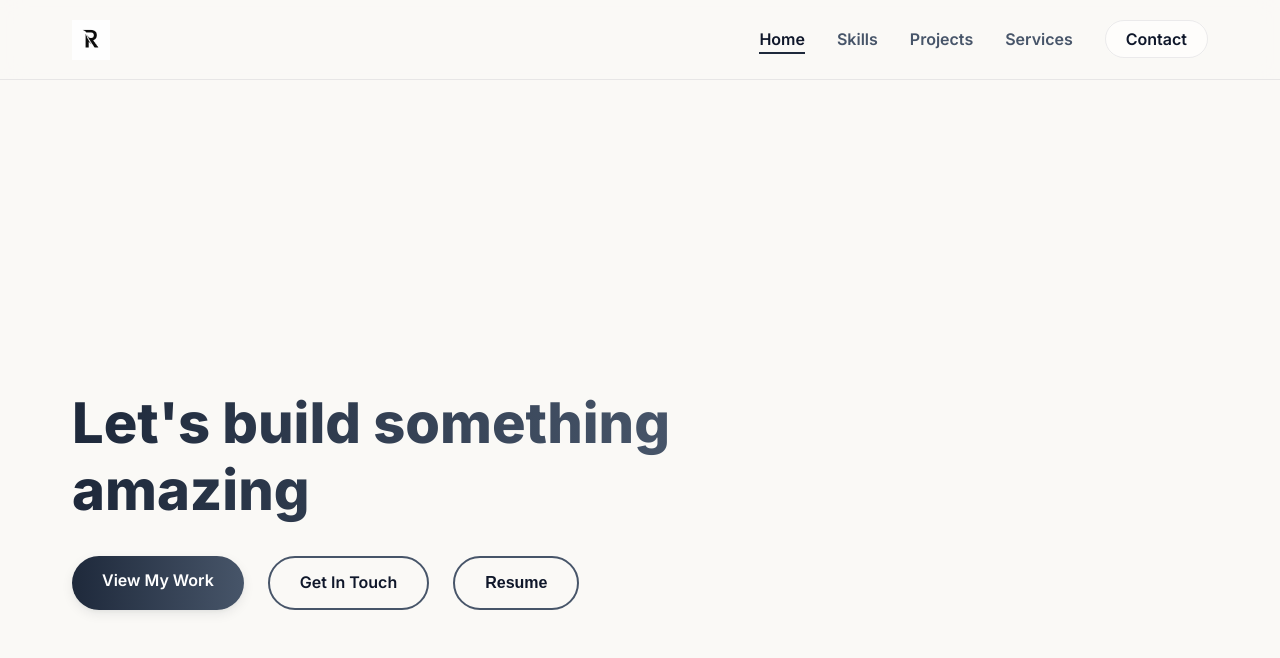
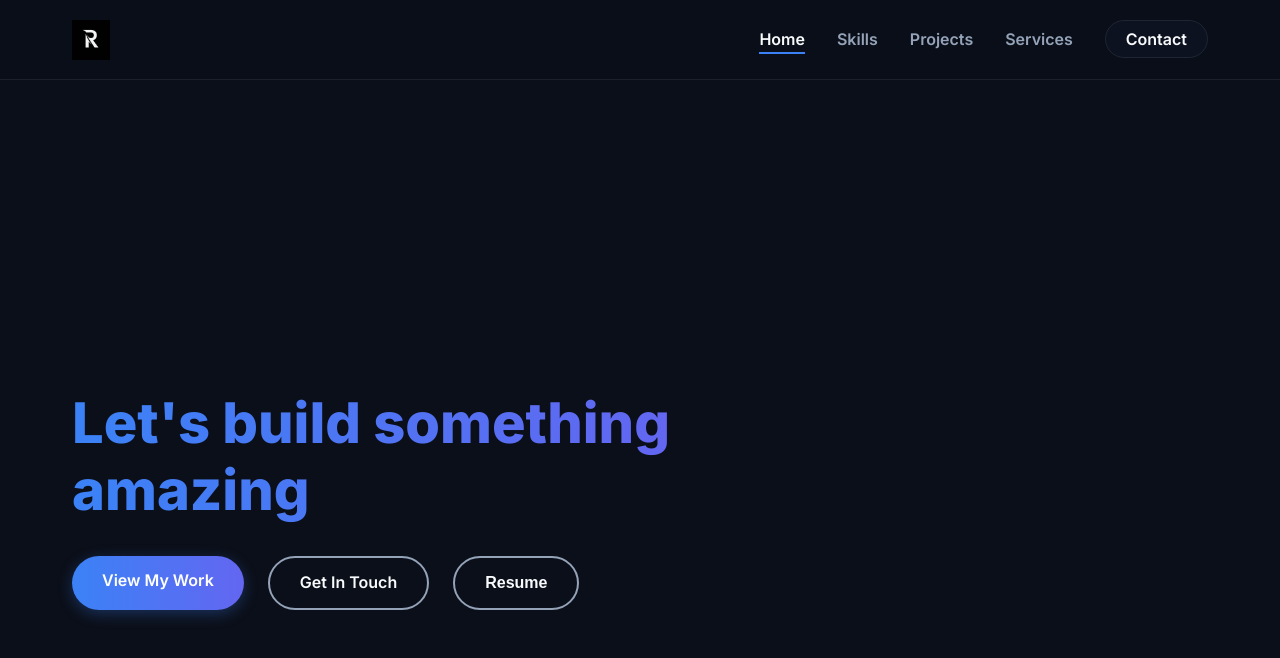
Before and after one commit to ridhanmk/portfolio, a plain HTML site: page index.html in a window 1280 px wide. Shown: the top 658 px of the page. Drawn offline with Linux system fonts and the light colour scheme.

Commit message:
Update portfolio theme to Professional Midnight Navy & Royal Blue

```diff
--- a/index.html
+++ b/index.html
@@ -9,7 +9,7 @@
     <link rel="preconnect" href="https://fonts.gstatic.com" crossorigin>
     <link href="https://fonts.googleapis.com/css2?family=Inter:wght@300;400;600;800&display=swap" rel="stylesheet">
     <link rel="stylesheet" href="https://cdnjs.cloudflare.com/ajax/libs/font-awesome/6.4.0/css/all.min.css">
-    <link rel="stylesheet" href="style.css?v=7">
+    <link rel="stylesheet" href="style.css?v=8">
 </head>
 <body>
 
--- a/style.css
+++ b/style.css
@@ -2,19 +2,19 @@
 
 /* Custom Properties */
 :root {
-    --bg-color: #faf9f6; /* Premium Cream background */
-    --text-color: #0f172a; /* Deep Slate/Charcoal */
-    --text-muted: #475569; /* Slate Gray */
-    --primary-glow: #1e293b; /* Slate Accent */
-    --secondary-glow: #475569; /* Medium Slate Accent */
-    --accent: #0f172a; /* Stark Dark Slate */
-    --glass-bg: rgba(255, 255, 255, 0.6); /* Semi-transparent cream-white */
-    --glass-border: rgba(15, 23, 42, 0.08); /* Subtle dark border */
+    --bg-color: #0b0f19; /* Deep Midnight Navy */
+    --text-color: #f8fafc; /* Ice White */
+    --text-muted: #94a3b8; /* Cool Gray */
+    --primary-glow: #3b82f6; /* Royal Blue */
+    --secondary-glow: #6366f1; /* Indigo */
+    --accent: #60a5fa; /* Sky Blue */
+    --glass-bg: rgba(15, 23, 42, 0.55); /* Dark Slate Glassmorphism */
+    --glass-border: rgba(255, 255, 255, 0.08); /* Subtle white border */
     --nav-height: 80px;
     --transition: all 0.3s cubic-bezier(0.25, 0.8, 0.25, 1);
-    --shadow-sm: 0 2px 4px rgba(15, 23, 42, 0.05);
-    --shadow-md: 0 4px 12px rgba(15, 23, 42, 0.08), 0 2px 4px rgba(15, 23, 42, 0.04);
-    --shadow-lg: 0 10px 25px rgba(15, 23, 42, 0.1), 0 4px 12px rgba(15, 23, 42, 0.04);
+    --shadow-sm: 0 2px 4px rgba(0, 0, 0, 0.1);
+    --shadow-md: 0 4px 12px rgba(0, 0, 0, 0.2), 0 2px 4px rgba(0, 0, 0, 0.1);
+    --shadow-lg: 0 10px 25px rgba(0, 0, 0, 0.3), 0 4px 12px rgba(0, 0, 0, 0.15);
 }
 
 * {
@@ -89,11 +89,11 @@ section {
 .primary-btn {
     background: linear-gradient(90deg, var(--primary-glow), var(--secondary-glow));
     color: #fff;
-    box-shadow: var(--shadow-md);
+    box-shadow: 0 4px 15px rgba(59, 130, 246, 0.3);
 }
 
 .primary-btn:hover {
-    box-shadow: var(--shadow-lg);
+    box-shadow: 0 6px 20px rgba(59, 130, 246, 0.4);
     transform: translateY(-2px);
 }
 
@@ -105,8 +105,8 @@ section {
 
 .secondary-btn:hover {
     border-color: var(--primary-glow);
-    color: var(--primary-glow);
-    background: rgba(15, 23, 42, 0.03);
+    color: var(--accent);
+    background: rgba(255, 255, 255, 0.03);
 }
 
 /* Glassmorphism Navigation */
@@ -116,7 +116,7 @@ section {
     left: 0;
     width: 100%;
     height: var(--nav-height);
-    background: rgba(250, 249, 246, 0.75);
+    background: rgba(11, 15, 25, 0.75);
     backdrop-filter: blur(12px);
     -webkit-backdrop-filter: blur(12px);
     border-bottom: 1px solid var(--glass-border);
@@ -125,8 +125,8 @@ section {
 }
 
 .navbar.scrolled {
-    box-shadow: 0 4px 20px rgba(15, 23, 42, 0.05);
-    background: rgba(250, 249, 246, 0.95);
+    box-shadow: 0 4px 20px rgba(0, 0, 0, 0.3);
+    background: rgba(11, 15, 25, 0.95);
 }
 
 .nav-container {
@@ -147,7 +147,7 @@ section {
 .nav-logo {
     height: 40px;
     width: auto;
-    filter: none; /* Changed from invert(1) for light theme */
+    filter: invert(1); /* Invert logo to white for dark theme */
 }
 
 .nav-links {
@@ -443,7 +443,7 @@ section {
     left: 0;
     width: 100%;
     height: 100%;
-    background: rgba(250, 249, 246, 0.9);
+    background: rgba(11, 15, 25, 0.85);
     display: flex;
     align-items: center;
     justify-content: center;
@@ -506,7 +506,7 @@ section {
 /* Services Section */
 .services-section {
     position: relative;
-    background: radial-gradient(circle at right center, rgba(148, 163, 184, 0.04) 0%, rgba(250, 249, 246, 0) 50%);
+    background: radial-gradient(circle at right center, rgba(59, 130, 246, 0.05) 0%, rgba(11, 15, 25, 0) 50%);
 }
 
 .services-grid {
@@ -562,7 +562,7 @@ section {
 }
 
 ::placeholder {
-    color: rgba(15, 23, 42, 0.4);
+    color: rgba(255, 255, 255, 0.4);
 }
 
 .contact-container {
@@ -624,7 +624,7 @@ section {
 .form-group textarea {
     width: 100%;
     padding: 15px;
-    background: rgba(255, 255, 255, 0.8);
+    background: rgba(15, 23, 42, 0.4);
     border: 1px solid var(--glass-border);
     border-radius: 10px;
     color: var(--text-color);
@@ -679,9 +679,9 @@ footer {
     height: 100%;
     object-fit: cover;
     z-index: 1;
-    opacity: 0.18; /* Lowered opacity for subtle watermark aesthetic */
-    filter: grayscale(1) brightness(1.1) contrast(1.05); /* Made grayscale/light */
-    mix-blend-mode: multiply; /* Blends perfectly into cream background */
+    opacity: 0.28;
+    filter: grayscale(1) brightness(0.7) contrast(1.15); /* Sleek metal-like print */
+    mix-blend-mode: screen; /* Blends seamlessly into dark navy backdrop */
 }
 
 /* Scroll indicator */
@@ -826,7 +826,7 @@ footer {
         right: -100%;
         top: var(--nav-height);
         flex-direction: column;
-        background: rgba(250, 249, 246, 0.98);
+        background: rgba(11, 15, 25, 0.98);
         width: 100%;
         height: calc(100vh - var(--nav-height));
         text-align: center;
@@ -834,7 +834,7 @@ footer {
         backdrop-filter: blur(12px);
         justify-content: center;
         gap: 2.5rem;
-        box-shadow: 0 10px 30px rgba(15, 23, 42, 0.05);
+        box-shadow: 0 10px 30px rgba(0, 0, 0, 0.3);
     }
 
     .nav-links.active {
```
